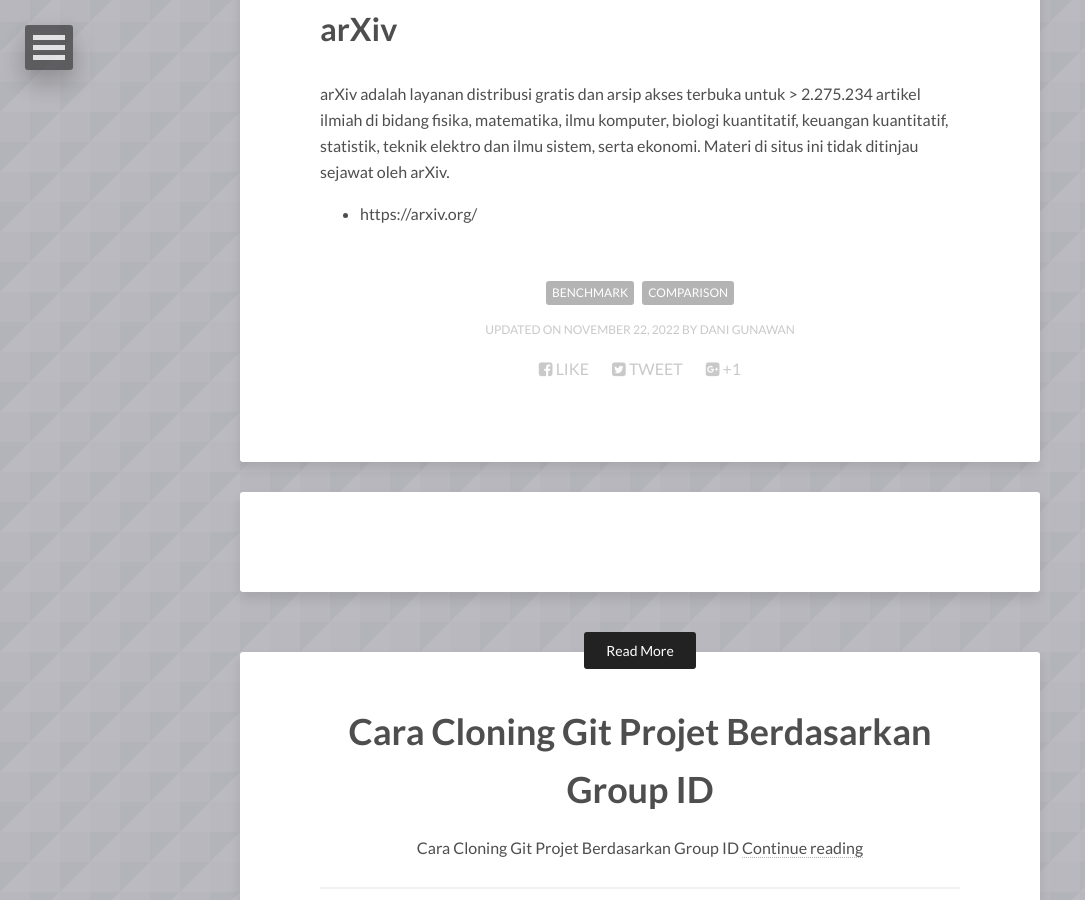
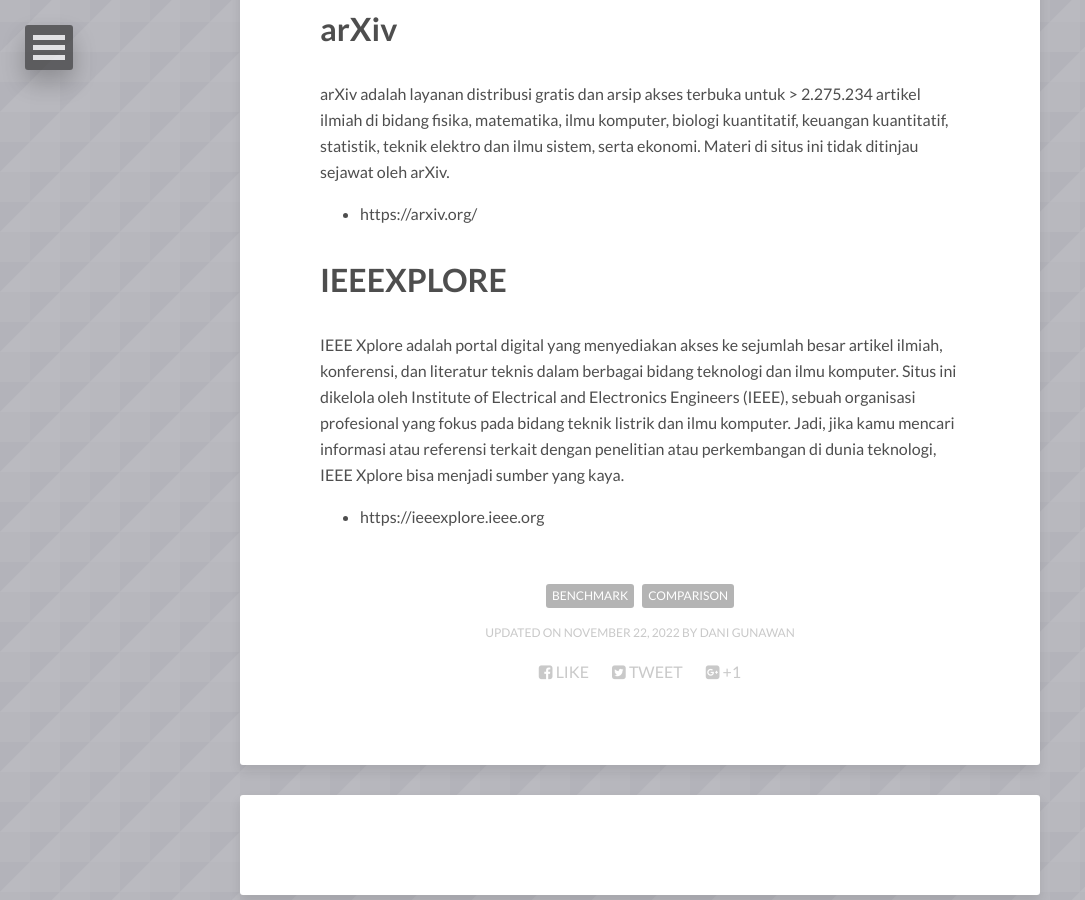
Before and after one commit to danigunawan/danigunawan.github.io, a Jekyll site: the page built from _posts/2022-11-21-kumpulan-link-benchmark-teknologi.md, in a window 1280 px wide and 900 px high, scrolled down 1028 px. Shown: the whole window, without its empty margins (0-1085 px from the left). Built offline with Jekyll 4.4.1, drawn with Linux system fonts in a browser that asks for light colours; nearby versions of some CDN libraries; comment, search, counter and statistics services are not loaded.

Commit message:
[ADD POSTING]

```diff
--- a/_posts/2022-11-21-kumpulan-link-benchmark-teknologi.md
+++ b/_posts/2022-11-21-kumpulan-link-benchmark-teknologi.md
@@ -42,3 +42,8 @@
 arXiv adalah layanan distribusi gratis dan arsip akses terbuka untuk > 2.275.234 artikel ilmiah di bidang fisika, matematika, ilmu komputer, biologi kuantitatif, keuangan kuantitatif, statistik, teknik elektro dan ilmu sistem, serta ekonomi. Materi di situs ini tidak ditinjau sejawat oleh arXiv.
 
 - https://arxiv.org/
+
+# IEEEXPLORE
+IEEE Xplore adalah portal digital yang menyediakan akses ke sejumlah besar artikel ilmiah, konferensi, dan literatur teknis dalam berbagai bidang teknologi dan ilmu komputer. Situs ini dikelola oleh Institute of Electrical and Electronics Engineers (IEEE), sebuah organisasi profesional yang fokus pada bidang teknik listrik dan ilmu komputer. Jadi, jika kamu mencari informasi atau referensi terkait dengan penelitian atau perkembangan di dunia teknologi, IEEE Xplore bisa menjadi sumber yang kaya.
+
+- https://ieeexplore.ieee.org
```
